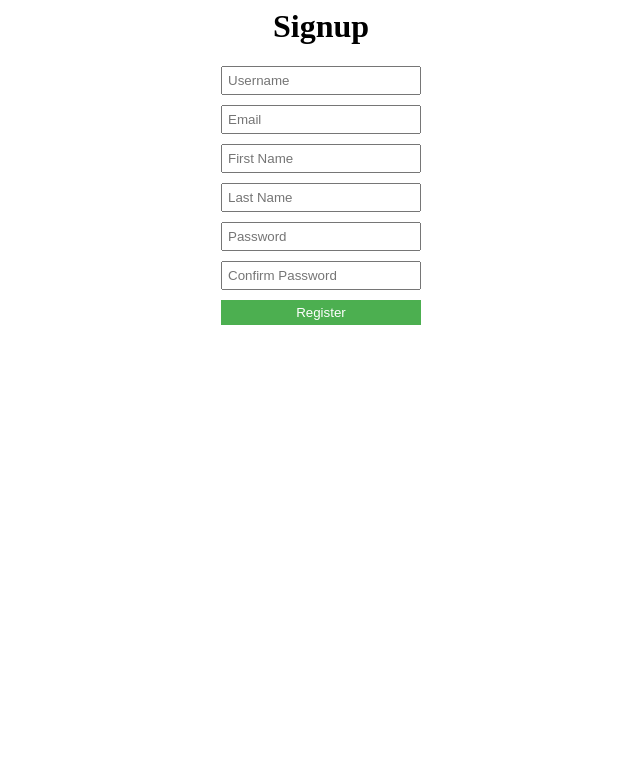
After one commit to munim110/ECommerce, a Django app: page /users/signup/ in a window 1280 px wide. The commit adds this page. Shown: the top 783 px of the page, without its empty margins (319-959 px from the left). Run offline with Django 5.2, Linux system fonts and the light colour scheme.

Commit message:
Added signup

```diff
--- a/ECommerce/settings.py
+++ b/ECommerce/settings.py
@@ -124,6 +124,7 @@ STATIC_URL = 'static/'
 
 STATICFILES_DIRS = [
     BASE_DIR / 'Home/static',
+    BASE_DIR / 'Users/static',
 ]
 
 MEDIA_URL = 'media/'
@@ -134,3 +135,7 @@ MEDIA_ROOT = BASE_DIR / 'media'
 # https://docs.djangoproject.com/en/5.0/ref/settings/#default-auto-field
 
 DEFAULT_AUTO_FIELD = 'django.db.models.BigAutoField'
+
+
+# Define the custom user model
+# AUTH_USER_MODEL = 'Users.Customer'
--- a/Home/views.py
+++ b/Home/views.py
@@ -1,4 +1,5 @@
 from django.shortcuts import render
+from .models import KeyValuePair
 
 # Create your views here.
 
--- a/Users/models.py
+++ b/Users/models.py
@@ -7,9 +7,9 @@ from django.contrib.auth.models import Group, Permission
 class Customer(AbstractUser):
     phone = models.CharField(max_length=15)
     shipping_address = models.TextField(null=True, blank=True)
-    billing_address = models.TextField()
+    billing_address = models.TextField(null=True, blank=True)
     profile_picture = models.ImageField(upload_to='profile_pictures/', default='profile_pictures/default.jpg')
-    date_of_birth = models.DateField()
+    date_of_birth = models.DateField(null=True, blank=True)
 
     # Override groups and user_permissions to avoid conflicts
     groups = models.ManyToManyField(
--- /dev/null
+++ b/Users/static/auth.css
@@ -0,0 +1,25 @@
+h1 {
+    text-align: center;
+}
+form {
+    display: flex;
+    flex-direction: column;
+    align-items: center;
+    margin-top: 20px;
+}
+input {
+    margin-bottom: 10px;
+    padding: 5px;
+    width: 200px;
+}
+button {
+    padding: 5px;
+    width: 200px;
+    background-color: #4CAF50;
+    color: white;
+    border: none;
+    cursor: pointer;
+}
+button:hover {
+    background-color: #45a049;
+}
--- /dev/null
+++ b/Users/templates/signup.html
@@ -0,0 +1,20 @@
+{% load static %}
+<html>
+<head>
+    <title>Signup</title>
+    <link rel="stylesheet" href="{% static 'auth.css' %}">
+</head>
+<body>
+    <h1>Signup</h1>
+    <form action="/users/signup/" method="post">
+        {% csrf_token %}
+        <input type="text" name="username" placeholder="Username" required>
+        <input type="email" name="email" placeholder="Email" required>
+        <input type="text" name="first_name" placeholder="First Name" required>
+        <input type="text" name="last_name" placeholder="Last Name">
+        <input type="password" name="password" placeholder="Password" required>
+        <input type="password" name="confirm_password" placeholder="Confirm Password" required>
+        <button type="submit">Register</button>
+    </form>
+</body>
+</html>
--- a/Users/urls.py
+++ b/Users/urls.py
@@ -1,7 +1,8 @@
 from django.urls import path
-from .views import signin
+from .views import signin, signup
 
 
 urlpatterns = [
     path('signin/', signin, name='signin'),
+    path('signup/', signup, name='signup'),
 ]
--- a/Users/views.py
+++ b/Users/views.py
@@ -1,7 +1,8 @@
 from django.shortcuts import render, redirect
-from Users.models import Customer
 from Home.views import home
+from .models import Customer
 from django.contrib.auth import authenticate, login, logout
+from django.contrib.auth.hashers import check_password
 
 # Create your views here.
 
@@ -9,9 +10,25 @@ def signin(request):
     if request.method == 'POST':
         username = request.POST.get('username')
         password = request.POST.get('password')
-        user = authenticate(request, username=username, password=password)
-        if user is not None:
+        user = Customer.objects.get(username=username)
+        print(user.password)
+        if check_password(password, user.password):
             login(request, user)
             return redirect(home)
         return render(request, 'login.html')
     return render(request, 'login.html')
+
+
+def signup(request):
+    if request.method == 'POST':
+        username = request.POST.get('username')
+        email = request.POST.get('email')
+        first_name = request.POST.get('first_name')
+        last_name = request.POST.get('last_name')
+        password = request.POST.get('password')
+        password2 = request.POST.get('confirm_password')
+        if password == password2:
+            user = Customer.objects.create_user(username=username, email=email, first_name=first_name, last_name=last_name, password=password)
+            user.save()
+            return redirect(signin)
+    return render(request, 'signup.html')
```
Also changed, not shown: Users/templates/login.html (+2 -27 lines), Users/migrations/0003_alter_customer_billing_address_and_more.py (added), db.sqlite3.
